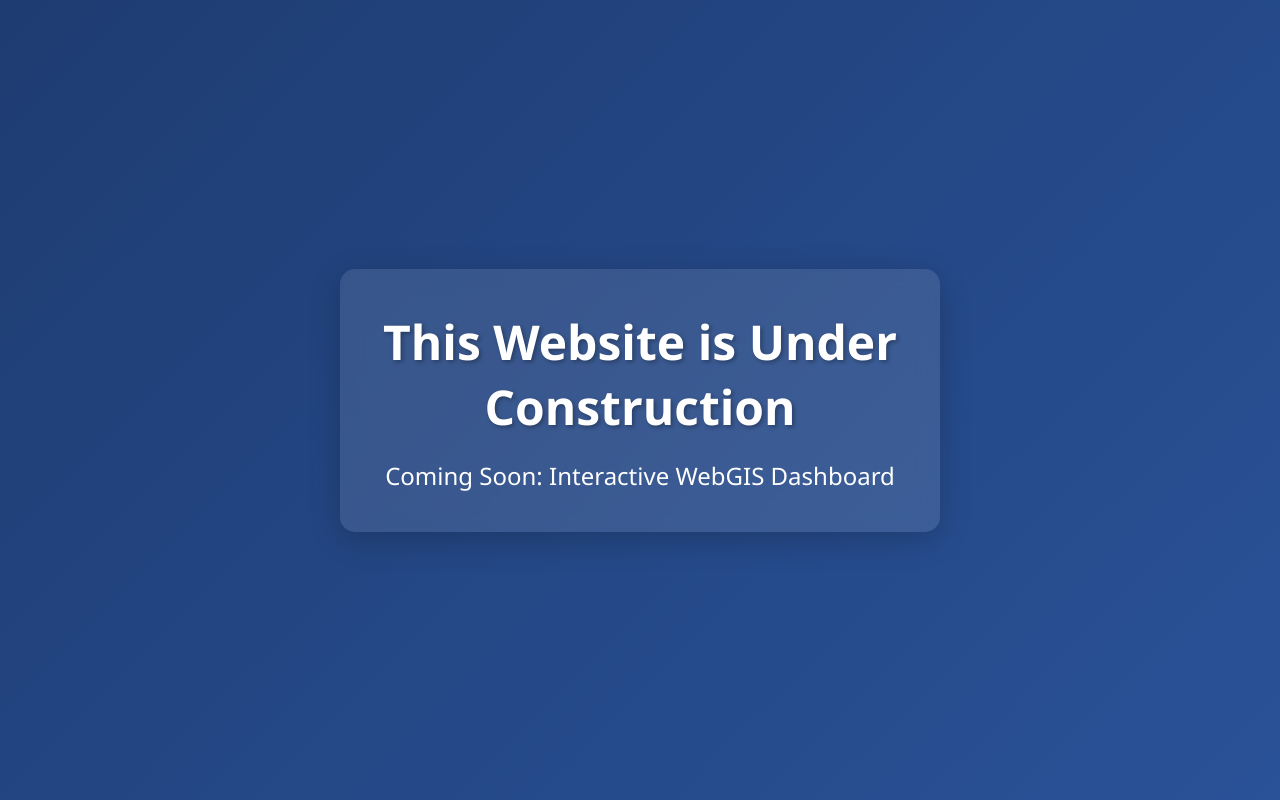
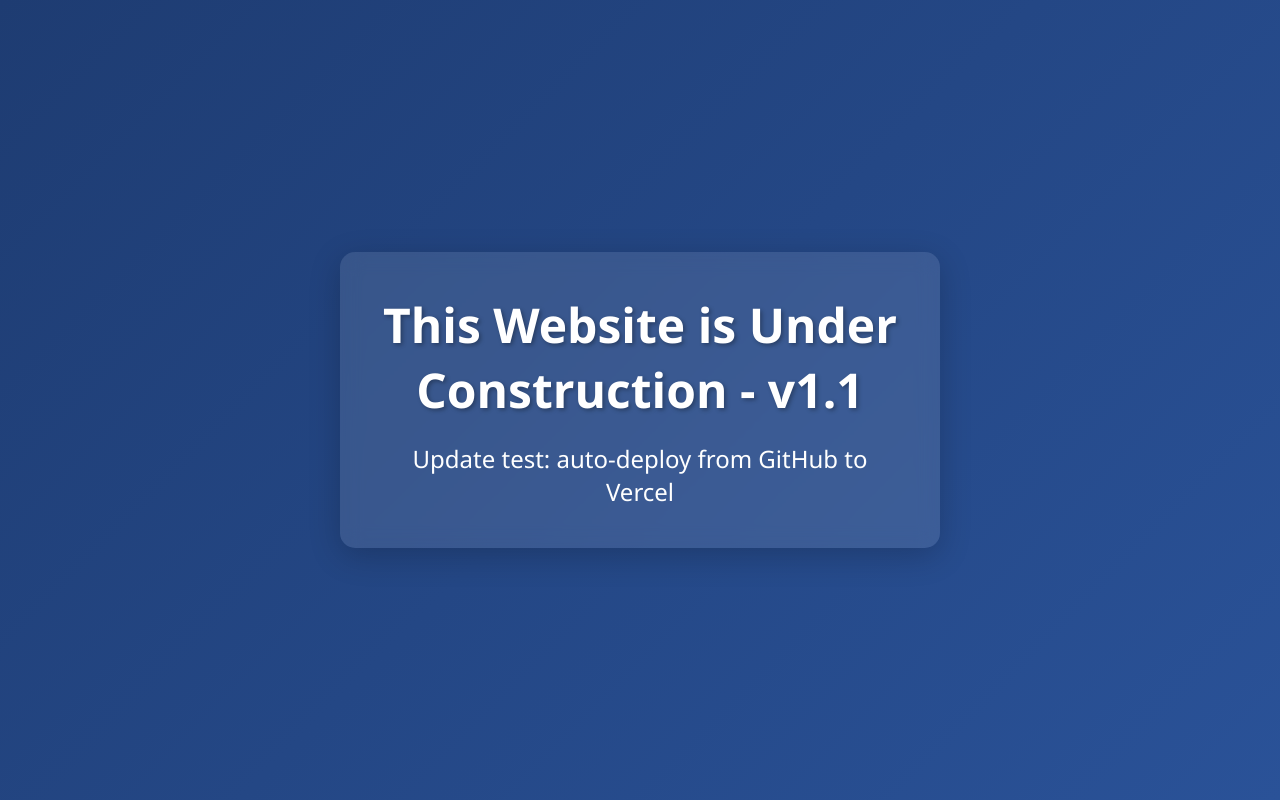
Before and after one commit to Brahim2700/Interactive-WebGIS-Dashboard, a plain HTML site: page index.html in a window 1280 px wide. Drawn offline with Linux system fonts and the light colour scheme.

Commit message:
Test update: changed under construction text to v1.1

```diff
--- a/index.html
+++ b/index.html
@@ -12,8 +12,8 @@
 <body>
     <!-- Main container for our content -->
     <div class="container">
-        <h1>This Website is Under Construction</h1>
-        <p>Coming Soon: Interactive WebGIS Dashboard</p>
+        <h1>This Website is Under Construction - v1.1</h1>
+        <p>Update test: auto-deploy from GitHub to Vercel</p>
     </div>
 
     <!-- Link to our JavaScript file -->
```
